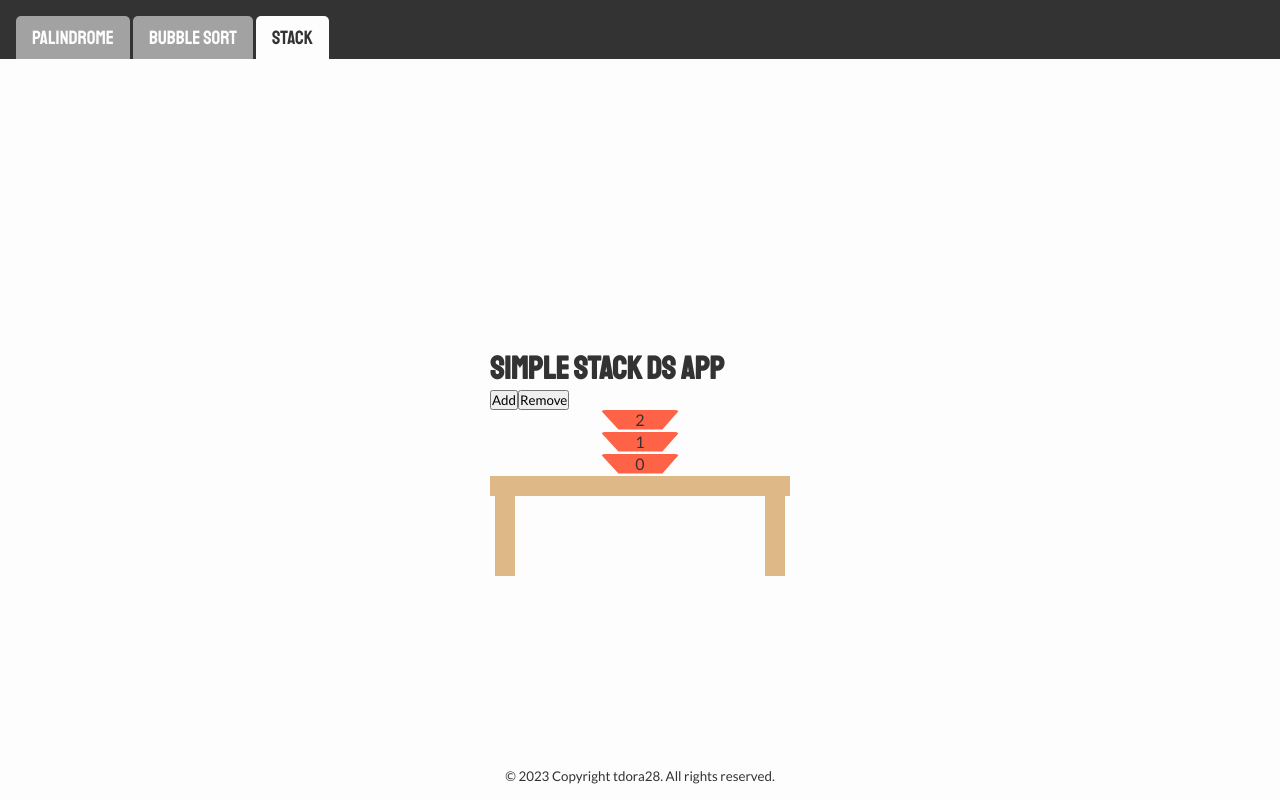
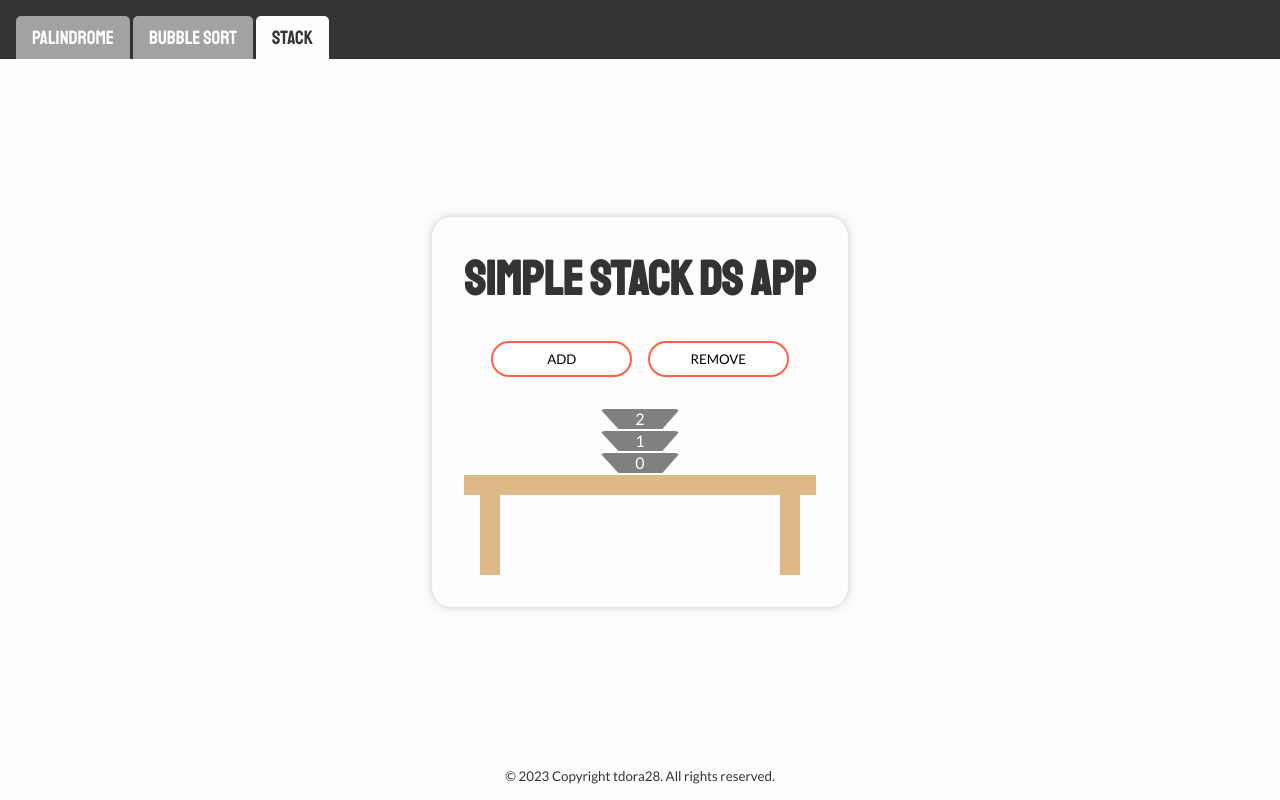
Before and after one commit to tdora28/datastructures, a React (Vite) app: page / in a window 1280 px wide. Both pictures are taken after a click on the button "Stack". Built offline with nearby package versions, Linux system fonts and the light colour scheme.

Commit message:
Finish Stack styles

```diff
--- a/src/apps/Stack.jsx
+++ b/src/apps/Stack.jsx
@@ -31,13 +31,13 @@ function Stack() {
   }
 
   return (
-    <main>
-      <h1>Simple Stack DS App</h1>
-      <div className="operations">
-        <button className="button" onClick={() => stackHandler('add')}>
+    <main className="stack-main">
+      <h1 className="stack-title">Simple Stack DS App</h1>
+      <div className="stack-operations">
+        <button className="stack-button" onClick={() => stackHandler('add')}>
           Add
         </button>
-        <button className="button" onClick={() => stackHandler('remove')}>
+        <button className="stack-button" onClick={() => stackHandler('remove')}>
           Remove
         </button>
       </div>
--- a/src/index.css
+++ b/src/index.css
@@ -185,49 +185,77 @@ nav ul li button.active:hover {
 }
 
 /* STACK */
+.stack-main {
+  margin: 2rem 1rem;
+  padding: 2rem;
+  border-radius: 20px;
+  box-shadow: 0 0 10px rgba(0, 0, 0, 0.2);
+}
+.stack-title {
+  font-size: 3rem;
+  text-align: center;
+}
+.stack-operations {
+  display: flex;
+  justify-content: center;
+  gap: 1rem;
+  margin: 2rem 0;
+}
+.stack-button {
+  width: 40%;
+  padding: 0.5rem 1rem;
+  border: 2px solid tomato;
+  border-radius: 20px;
+  background: white;
+  text-transform: uppercase;
+}
+.stack-button:hover {
+  background: tomato;
+  color: white;
+}
 .stack {
   display: flex;
   flex-direction: column;
   align-items: center;
 }
-
 .stack-box {
-  position: relative;
   width: 80px;
   height: 20px;
   margin-bottom: 2px;
   border-radius: 5px;
   text-align: center;
   clip-path: polygon(100% 0, 78% 100%, 23% 100%, 0 0);
-  background: tomato;
+  background: grey;
+  color: white;
 }
-
-/* Table */
 .stack-table {
-  position: relative;
-  width: 300px;
-  margin: 0 auto;
+  display: grid;
+  grid-template-columns: repeat(2, 1fr);
+  grid-template-rows: repeat(2, auto);
+  grid-template-areas:
+    'top top'
+    'left right';
+  width: 100%;
 }
 .stack-table-top {
-  position: absolute;
-  top: 0;
-  left: 0;
+  grid-area: top;
   width: 100%;
   height: 20px;
   background: burlywood;
 }
 .stack-table-leg {
-  position: absolute;
-  top: 20px;
   width: 20px;
   height: 80px;
   background: burlywood;
 }
 .stack-table-leg.left {
-  left: 5px;
+  grid-area: left;
+  margin-left: 1rem;
 }
 .stack-table-leg.right {
-  right: 5px;
+  grid-area: right;
+  justify-self: end;
+  margin-right: 1rem;
 }
 
 /* FOOTER */
```
